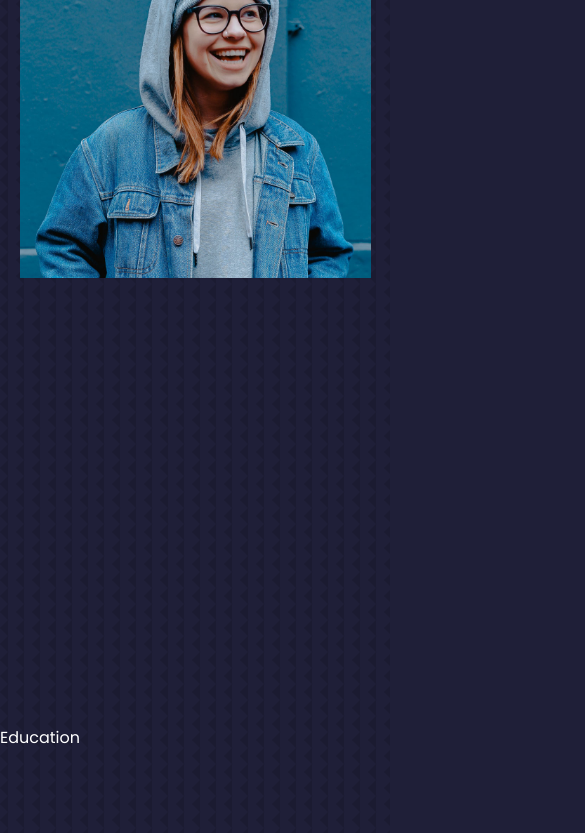
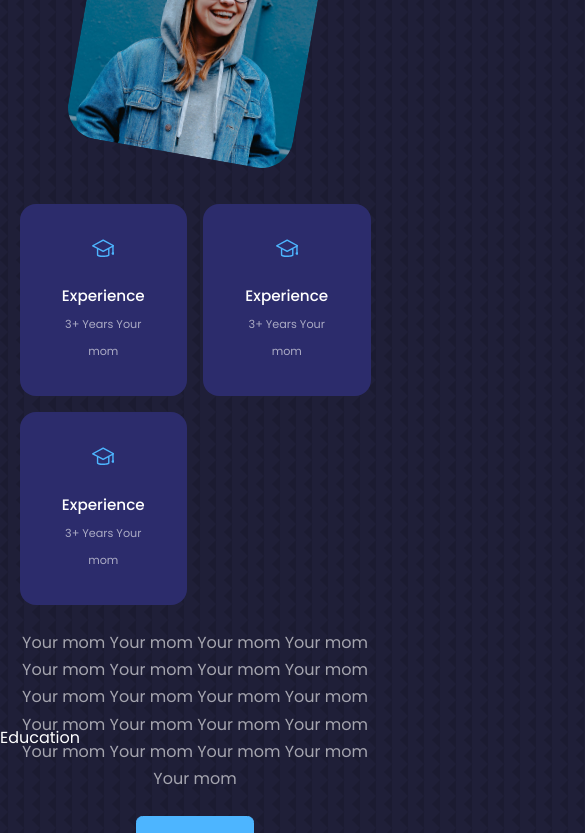
Before and after one commit to linusfackler/react-portfolio-website, a React (Create React App) app: page / in a window 390 px wide. Shown: the part 1156-1989 px from the top of the page, 585 px wide, since content can reach past the window. Built offline with nearby package versions, Linux system fonts and the light colour scheme.

Commit message:
added skills section

```diff
--- a/src/App.jsx
+++ b/src/App.jsx
@@ -3,6 +3,7 @@ import Header from './components/header/Header'
 import Nav from './components/nav/Nav'
 import About from './components/about/About'
 import Education from './components/education/Education'
+import Skills from './components/skills/Skills'
 import Experience from './components/experience/Experience'
 import Portfolio from './components/portfolio/Portfolio'
 import Contact from './components/contact/Contact'
@@ -15,6 +16,7 @@ const App = () => {
         <Nav />
         <About />
         <Education />
+        <Skills />
         <Experience />
         <Portfolio />
         <Contact />
--- a/src/components/about/About.jsx
+++ b/src/components/about/About.jsx
@@ -1,6 +1,7 @@
 import React from 'react'
 import './about.css'
 import ME from '../../assets/me-about.jpg'
+import {SlGraduation} from 'react-icons/sl'
 
 const About = () => {
   return (
@@ -18,9 +19,30 @@ const About = () => {
         <div className="about__content">
           <div className="about__cards">
             <article className='about__card'>
+              <SlGraduation className='about__icon'/>
+              <h5>Experience</h5>
+              <small>3+ Years Your mom</small>
+            </article>
 
+            <article className='about__card'>
+              <SlGraduation className='about__icon'/>
+              <h5>Experience</h5>
+              <small>3+ Years Your mom</small>
+            </article>
+
+            <article className='about__card'>
+              <SlGraduation className='about__icon'/>
+              <h5>Experience</h5>
+              <small>3+ Years Your mom</small>
             </article>
           </div>
+
+          <p>
+            Your mom Your mom Your mom Your mom Your mom Your mom Your mom Your mom Your mom Your mom Your mom
+            Your mom Your mom Your mom Your mom Your mom Your mom Your mom Your mom Your mom Your mom
+          </p>
+
+          <a href="#contact" className='btn btn-primary'>Hit me up</a>
         </div>
       </div>
     </section>
--- a/src/components/about/about.css
+++ b/src/components/about/about.css
@@ -0,0 +1,104 @@
+.about__container {
+    display: grid;
+    grid-template-columns: 35% 50%;
+    gap: 15%;
+}
+
+.about__me {
+    width: 100%;
+    aspect-ratio: 1/1;
+    border-radius: 2rem;
+    background: linear-gradient(45deg, transparent, var(--color-primary), transition);
+    display: grid;
+    place-items: center;
+}
+
+.about__me-image {
+    border-radius: 2rem;
+    overflow: hidden;
+    transform: rotate(10deg);
+    transition: var(--transition);
+}
+
+.about__me-image:hover {
+    transform: rotate(0);
+}
+
+.about__cards {
+    display: grid;
+    grid-template-columns: repeat(3, 1fr);
+    gap: 1.5rem;
+}
+
+.about__card {
+    background: var(--color-bg-variant);
+    border: 1px solid transparent;
+    border-radius: 1rem;
+    padding: 2rem;
+    text-align: center;
+    transform: var(--transition);
+}
+
+.about__card:hover {
+    background: transparent;
+    border-color: var(--color-bg-variant);
+    cursor: default;
+}
+
+.about__icon {
+    color: var(--color-primary);
+    font-size: 1.4rem;
+    margin-bottom: 1rem;
+}
+
+.about__card h5 {
+    font-size: 0.95rem;
+}
+
+.about__card small {
+    font-size: 0.7rem;
+    color: var(--color-light);
+}
+
+.about__content p {
+    margin: 2rem 0 2.6rem;
+    color: var(--color-light);
+}
+
+/* =============== MEDIA QUERIES (MEDIUM DEVICES) ================== */
+@media screen and (max-width: 1024px) {
+    .about__container {
+        grid-template-columns: 1fr;
+        gap: 0;
+    }
+
+    .about__me {
+        width: 50%;
+        margin: 2rem auto 4rem;
+    }
+
+    .about__content p {
+        margin: 1rem 0 1.5rem;
+    }
+}
+
+/* =============== MEDIA QUERIES (SMALL DEVICES) ================== */
+@media screen and (max-width: 600px) {
+    .about__me {
+        width: 65%;
+        margin: 0 auto 3rem;
+    }
+
+    .about__cards {
+        grid-template-columns: 1fr 1fr;
+        gap: 1rem;
+    }
+
+    .about__content {
+        text-align: center;
+    }
+
+    .about__container p {
+        margin: 1.5rem 0;
+    }
+}
--- a/src/components/nav/Nav.jsx
+++ b/src/components/nav/Nav.jsx
@@ -4,6 +4,7 @@ import {AiOutlineHome} from 'react-icons/ai'
 import {AiOutlineUser} from 'react-icons/ai'
 import {SlGraduation} from 'react-icons/sl'
 import {HiOutlineWrenchScrewdriver} from 'react-icons/hi2'
+import {BsBriefcase} from 'react-icons/bs'
 import {BiCodeBlock} from 'react-icons/bi'
 import {BiMessageSquareDetail} from 'react-icons/bi'
 import {useState} from 'react'
@@ -15,7 +16,8 @@ const Nav = () => {
       <a href="#" onClick={() => setActiveNav('#')} className = {activeNav === '#' ? 'active' : ''}><AiOutlineHome/></a>
       <a href="#about" onClick={() => setActiveNav('#about')} className = {activeNav === '#about' ? 'active' : ''}><AiOutlineUser/></a>
       <a href="#education" onClick={() => setActiveNav('#education')} className = {activeNav === '#education' ? 'active' : ''}><SlGraduation/></a>
-      <a href="#experience" onClick={() => setActiveNav('#experience')} className = {activeNav === '#experience' ? 'active' : ''}><HiOutlineWrenchScrewdriver/></a>
+      <a href="#skills" onClick={() => setActiveNav('#skills')} className = {activeNav === '#skills' ? 'active' : ''}><HiOutlineWrenchScrewdriver/></a>
+      <a href="#experience" onClick={() => setActiveNav('#experience')} className = {activeNav === '#experience' ? 'active' : ''}><BsBriefcase/></a>
       <a href="#portfolio" onClick={() => setActiveNav('#portfolio')} className = {activeNav === '#portfolio' ? 'active' : ''}><BiCodeBlock/></a>
       <a href="#contact" onClick={() => setActiveNav('#contact')} className = {activeNav === '#contact' ? 'active' : ''}><BiMessageSquareDetail/></a>
     </nav>
--- /dev/null
+++ b/src/components/skills/Skills.jsx
@@ -0,0 +1,133 @@
+import React from 'react'
+import './skills.css'
+import {AiOutlineCode} from 'react-icons/ai'
+import {CiMicrochip} from 'react-icons/ci'
+
+const Skills = () => {
+  return (
+    <section id='skills'>
+      <h5>Check out my</h5>
+      <h2>Skills</h2>
+
+      <div className="container skills__container">
+
+
+        { /*================= LANGUAGES ================= */ }
+        <div className="skills__languages">
+
+          <h3>Programming Languages</h3>
+          <div className="skills__content">
+            <article className='skills__details'>
+              <AiOutlineCode/>
+              <h4>C++</h4>
+            </article>
+
+            <article className='skills__details'>
+              <AiOutlineCode/>
+              <h4>JAVA</h4>
+            </article>
+
+            <article className='skills__details'>
+              <AiOutlineCode/>
+              <h4>Python</h4>
+            </article>
+
+            <article className='skills__details'>
+              <AiOutlineCode/>
+              <h4>C#</h4>
+            </article>
+
+            <article className='skills__details'>
+              <AiOutlineCode/>
+              <h4>Ruby</h4>
+            </article>
+
+            <article className='skills__details'>
+              <AiOutlineCode/>
+              <h4>C</h4>
+            </article>
+
+            <article className='skills__details'>
+              <AiOutlineCode/>
+              <h4>JavaScript</h4>
+            </article>
+
+            <article className='skills__details'>
+              <AiOutlineCode/>
+              <h4>CSS</h4>
+            </article>
+
+            <article className='skills__details'>
+              <AiOutlineCode/>
+              <h4>Go</h4>
+            </article>
+
+            <article className='skills__details'>
+              <AiOutlineCode/>
+              <h4>Racket</h4>
+            </article>
+          </div>
+        </div>
+
+
+        { /* ================= TECHNOLOGIES ================= */ }
+        <div className="skills__tech">
+        <h3>Technologies</h3>
+          <div className="skills__content">
+            <article className='skills__details'>
+              <CiMicrochip/>
+              <h4>MySQL</h4>
+            </article>
+
+            <article className='skills__details'>
+              <CiMicrochip/>
+              <h4>Oracle</h4>
+            </article>
+
+            <article className='skills__details'>
+              <CiMicrochip/>
+              <h4>React</h4>
+            </article>
+
+            <article className='skills__details'>
+              <CiMicrochip/>
+              <h4>Node.js</h4>
+            </article>
+
+            <article className='skills__details'>
+              <CiMicrochip/>
+              <h4>.NET Framework</h4>
+            </article>
+
+            <article className='skills__details'>
+              <CiMicrochip/>
+              <h4>Amazon Web Services</h4>
+            </article>
+
+            <article className='skills__details'>
+              <CiMicrochip/>
+              <h4>Microsoft Azure</h4>
+            </article>
+
+            <article className='skills__details'>
+              <CiMicrochip/>
+              <h4>Google Cloud Platform</h4>
+            </article>
+
+            <article className='skills__details'>
+              <CiMicrochip/>
+              <h4>jQuery</h4>
+            </article>
+
+            <article className='skills__details'>
+              <CiMicrochip/>
+              <h4>Git</h4>
+            </article>
+          </div>
+        </div>
+      </div>
+    </section>
+  )
+}
+
+export default Skills
--- /dev/null
+++ b/src/components/skills/skills.css
@@ -0,0 +1,36 @@
+.skills__container {
+    display: grid;
+    grid-template-columns: 1fr 1fr;
+    gap: 2rem;
+}
+
+.skills__container > div {
+    background: var(--color-bg-variant);
+    padding: 2.4rem 5rem;
+    border-radius: 2rem;
+    border: 1px solid transparent;
+    transition: var(--transition);
+}
+
+.skills__container > div:hover {
+    background-color: transparent;
+    border-color: var(--color-primary-variant);
+    cursor: default;
+}
+
+.skills__container > div h3 {
+    text-align: center;
+    margin-bottom: 2rem;
+    color: var(--color-primary);
+}
+
+.skills__content {
+    display: grid;
+    grid-template-columns: 1fr 1fr;
+    row-gap: 1rem;
+}
+
+.skills__details {
+    display: flex;
+    gap: 1rem;
+}
```
